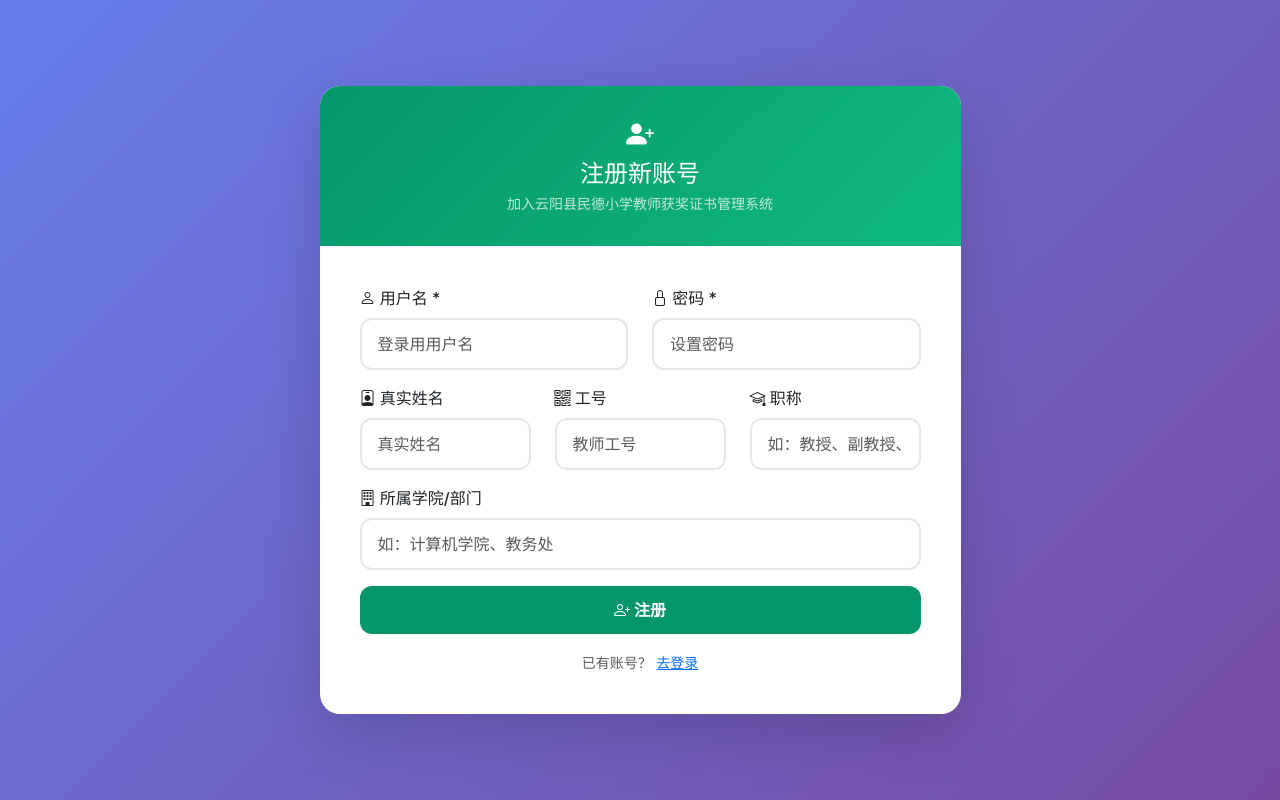
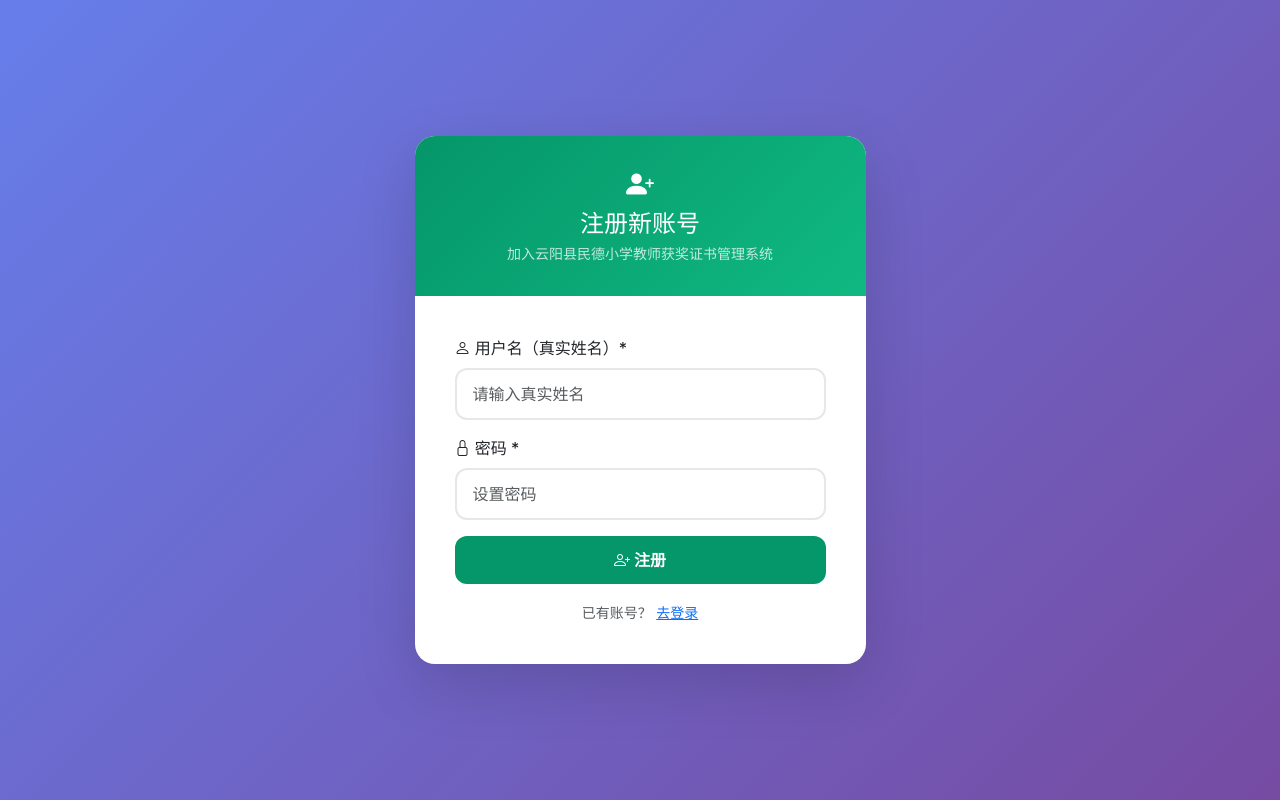
Before and after one commit to huangjun-91/credit-system, a Flask app: page /register in a window 1280 px wide. Run offline with Flask 3, Linux system fonts and the light colour scheme; some libraries are stand-ins or nearby versions.

Commit message:
Simplify register - only username (real name) + password

```diff
--- a/app.py
+++ b/app.py
@@ -162,10 +162,10 @@ def register():
     if request.method == 'POST':
         username = request.form.get('username', '').strip()
         password = request.form.get('password', '').strip()
-        real_name = request.form.get('real_name', '').strip()
-        teacher_id = request.form.get('teacher_id', '').strip()
-        title = request.form.get('title', '').strip()
-        department = request.form.get('department', '').strip()
+        real_name = username  # Use username as real_name
+        teacher_id = ''
+        title = ''
+        department = ''
 
         if not username or not password:
             flash('用户名和密码不能为空', 'danger')
--- a/templates/register.html
+++ b/templates/register.html
@@ -57,7 +57,7 @@
 <body>
     <div class="container">
         <div class="row justify-content-center">
-            <div class="col-md-7">
+            <div class="col-md-5">
                 <div class="register-card card">
                     <div class="register-header">
                         <h3><i class="bi bi-person-plus-fill"></i></h3>
@@ -77,33 +77,13 @@
                         {% endwith %}
 
                         <form method="POST">
-                            <div class="row">
-                                <div class="col-md-6 mb-3">
-                                    <label class="form-label fw-medium"><i class="bi bi-person"></i> 用户名 *</label>
-                                    <input type="text" name="username" class="form-control" placeholder="登录用用户名" required>
-                                </div>
-                                <div class="col-md-6 mb-3">
-                                    <label class="form-label fw-medium"><i class="bi bi-lock"></i> 密码 *</label>
-                                    <input type="password" name="password" class="form-control" placeholder="设置密码" required>
-                                </div>
-                            </div>
-                            <div class="row">
-                                <div class="col-md-4 mb-3">
-                                    <label class="form-label fw-medium"><i class="bi bi-person-badge"></i> 真实姓名</label>
-                                    <input type="text" name="real_name" class="form-control" placeholder="真实姓名">
-                                </div>
-                                <div class="col-md-4 mb-3">
-                                    <label class="form-label fw-medium"><i class="bi bi-qr-code"></i> 工号</label>
-                                    <input type="text" name="teacher_id" class="form-control" placeholder="教师工号">
-                                </div>
-                                <div class="col-md-4 mb-3">
-                                    <label class="form-label fw-medium"><i class="bi bi-mortarboard"></i> 职称</label>
-                                    <input type="text" name="title" class="form-control" placeholder="如：教授、副教授、讲师">
-                                </div>
+                            <div class="mb-3">
+                                <label class="form-label fw-medium"><i class="bi bi-person"></i> 用户名（真实姓名）*</label>
+                                <input type="text" name="username" class="form-control" placeholder="请输入真实姓名" required>
                             </div>
                             <div class="mb-3">
-                                <label class="form-label fw-medium"><i class="bi bi-building"></i> 所属学院/部门</label>
-                                <input type="text" name="department" class="form-control" placeholder="如：计算机学院、教务处">
+                                <label class="form-label fw-medium"><i class="bi bi-lock"></i> 密码 *</label>
+                                <input type="password" name="password" class="form-control" placeholder="设置密码" required>
                             </div>
                             <button type="submit" class="btn btn-primary w-100">
                                 <i class="bi bi-person-plus"></i> 注册
```
